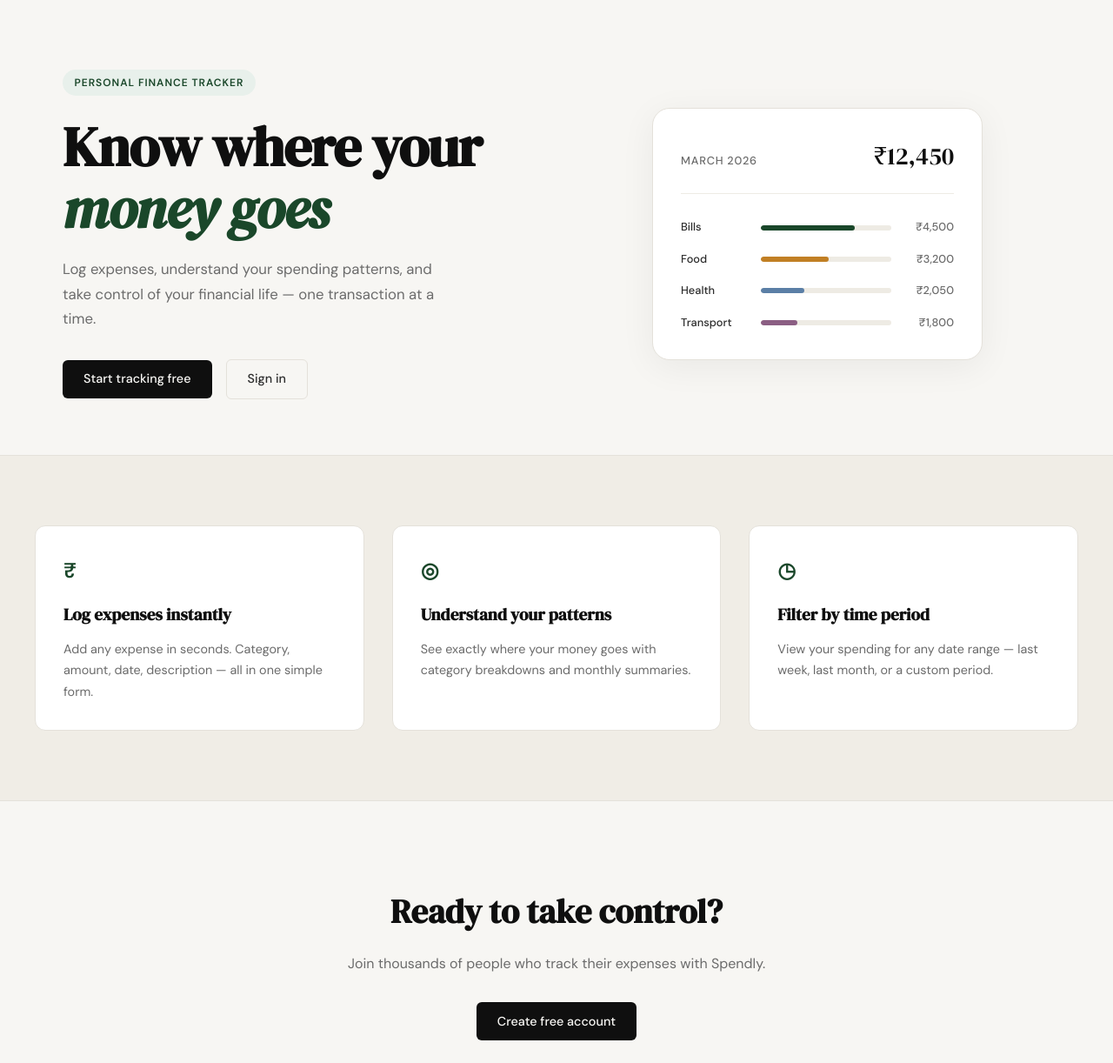
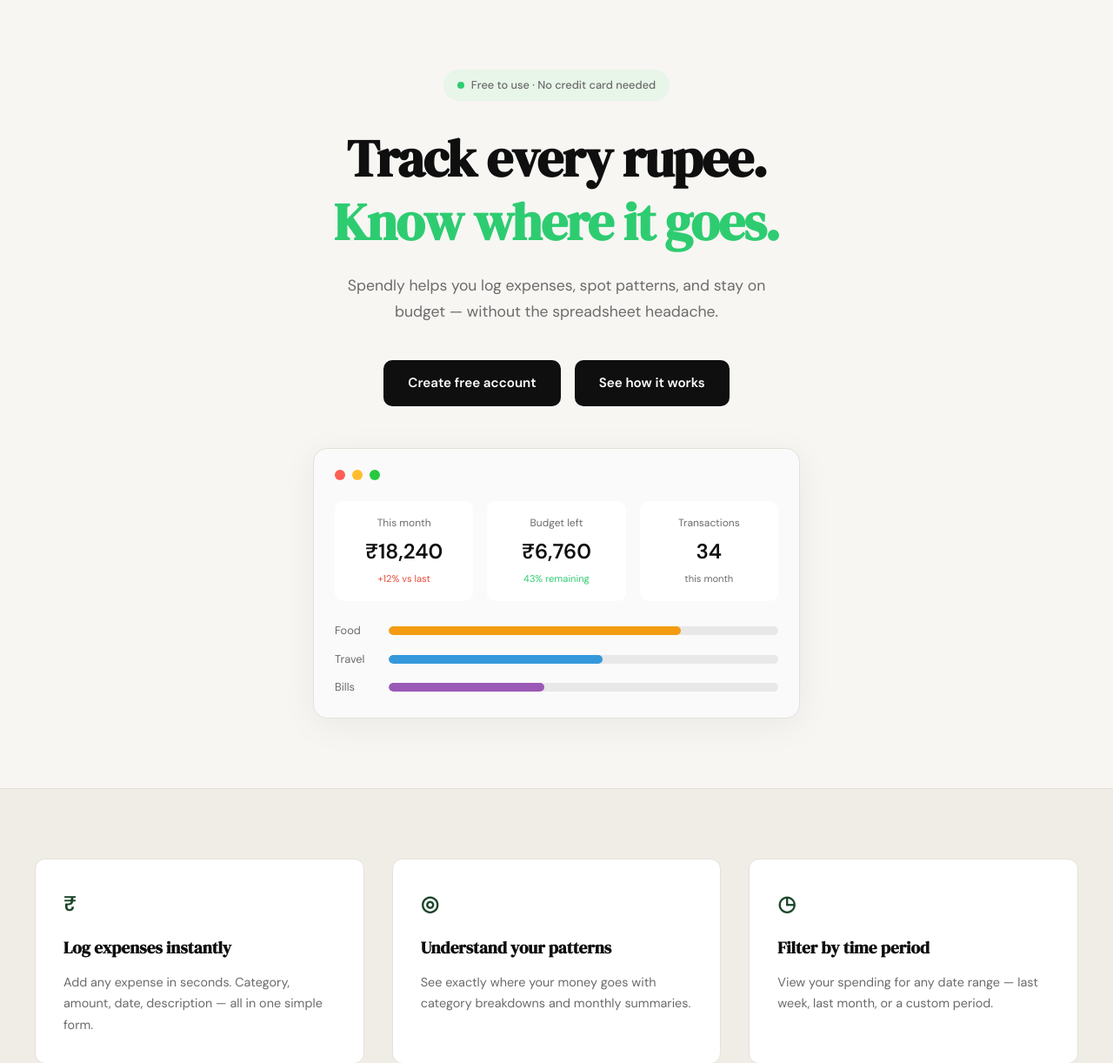
Before and after one commit to Gairolarishav/spendly, a Flask app: page / in a window 1280 px wide. Shown: the part 61-1283 px from the top of the page at 87% size. Run offline with Flask 3, Linux system fonts and the light colour scheme.

Commit message:
landing: redesign hero section to match mockup

```diff
--- a/static/css/style.css
+++ b/static/css/style.css
@@ -124,137 +124,195 @@ a { color: inherit; text-decoration: none; }
 /* ------------------------------------------------------------------ */
 
 .hero {
-    padding: 5rem 2rem 4rem;
-    display: grid;
-    grid-template-columns: 1fr 1fr;
-    gap: 4rem;
-    align-items: center;
+    padding: 5rem 2rem 5rem;
+    text-align: center;
     max-width: var(--max-width);
     margin: 0 auto;
+    display: flex;
+    flex-direction: column;
+    align-items: center;
+    gap: 2rem;
 }
 
 .hero-badge {
-    display: inline-block;
-    background: var(--accent-light);
-    color: var(--accent);
-    font-size: 0.75rem;
-    font-weight: 600;
-    letter-spacing: 0.08em;
-    text-transform: uppercase;
-    padding: 0.35rem 0.85rem;
+    display: inline-flex;
+    align-items: center;
+    gap: 0.5rem;
+    background: #e8f5e9;
+    color: #6b6b6b;
+    font-size: 0.8rem;
+    font-weight: 500;
+    padding: 0.5rem 1rem;
     border-radius: 999px;
-    margin-bottom: 1.5rem;
+}
+
+.hero-badge-dot {
+    width: 8px;
+    height: 8px;
+    background: #2ecc71;
+    border-radius: 50%;
 }
 
 .hero-title {
     font-family: var(--font-display);
-    font-size: clamp(2.5rem, 5vw, 4rem);
-    line-height: 1.1;
+    font-size: clamp(2.5rem, 6vw, 3.75rem);
+    line-height: 1.15;
     letter-spacing: -0.02em;
     color: var(--ink);
-    margin-bottom: 1.25rem;
+    display: flex;
+    flex-direction: column;
+    gap: 0.25rem;
 }
 
-.hero-title em {
-    font-style: italic;
-    color: var(--accent);
+.hero-title-line {
+    display: block;
+}
+
+.hero-title-green {
+    color: #2ecc71;
 }
 
 .hero-subtitle {
-    font-size: 1.05rem;
+    font-size: 1.1rem;
     color: var(--ink-muted);
     line-height: 1.7;
-    max-width: 460px;
-    margin-bottom: 2rem;
+    max-width: 500px;
+    margin-top: -0.5rem;
 }
 
 .hero-actions {
     display: flex;
     gap: 1rem;
     align-items: center;
+    margin-top: 0.5rem;
+}
+
+.btn-hero {
+    background: #0f0f0f;
+    color: #ffffff;
+    font-weight: 600;
+    padding: 0.875rem 1.75rem;
+    border-radius: 10px;
+    text-decoration: none;
+    font-size: 0.95rem;
+    transition: opacity 0.2s ease;
+}
+
+.btn-hero:hover {
+    opacity: 0.85;
 }
 
 /* ------------------------------------------------------------------ */
-/* Mock card (hero visual)                                             */
+/* Hero Dashboard Preview                                              */
 /* ------------------------------------------------------------------ */
 
-.hero-visual {
-    display: flex;
-    justify-content: center;
+.hero-dashboard {
+    margin-top: 1rem;
+    width: 100%;
+    max-width: 560px;
 }
 
-.mock-card {
-    background: var(--paper-card);
-    border: 1px solid var(--border);
-    border-radius: var(--radius-lg);
-    padding: 2rem;
-    width: 100%;
-    max-width: 380px;
+.dashboard-window {
+    background: #fafafa;
+    border: 1px solid #e4e1da;
+    border-radius: 16px;
+    padding: 1.5rem;
     box-shadow: 0 8px 40px rgba(0,0,0,0.06);
 }
 
-.mock-card-header {
+.dashboard-header {
     display: flex;
-    justify-content: space-between;
-    align-items: baseline;
-    margin-bottom: 1.75rem;
-    padding-bottom: 1.25rem;
-    border-bottom: 1px solid var(--border-soft);
+    gap: 8px;
+    margin-bottom: 1.5rem;
 }
 
-.mock-label {
-    font-size: 0.8rem;
-    font-weight: 500;
-    color: var(--ink-muted);
-    text-transform: uppercase;
-    letter-spacing: 0.06em;
+.window-dot {
+    width: 12px;
+    height: 12px;
+    border-radius: 50%;
 }
 
-.mock-total {
-    font-family: var(--font-display);
-    font-size: 1.75rem;
-    color: var(--ink);
+.window-dot-red { background: #ff5f56; }
+.window-dot-yellow { background: #ffbd2e; }
+.window-dot-green { background: #27c93f; }
+
+.dashboard-stats {
+    display: grid;
+    grid-template-columns: repeat(3, 1fr);
+    gap: 1rem;
+    margin-bottom: 1.5rem;
 }
 
-.mock-bars { display: flex; flex-direction: column; gap: 1rem; }
+.stat-box {
+    background: #ffffff;
+    border-radius: 10px;
+    padding: 1rem;
+    display: flex;
+    flex-direction: column;
+    align-items: center;
+    text-align: center;
+}
 
-.mock-bar-row {
+.stat-label {
+    font-size: 0.75rem;
+    color: #6b6b6b;
+    margin-bottom: 0.25rem;
+}
+
+.stat-value {
+    font-size: 1.5rem;
+    font-weight: 700;
+    color: #0f0f0f;
+}
+
+.stat-sub {
+    font-size: 0.7rem;
+    color: #6b6b6b;
+    margin-top: 0.25rem;
+}
+
+.stat-sub-red {
+    color: #e74c3c;
+}
+
+.stat-sub-green {
+    color: #2ecc71;
+}
+
+.dashboard-chart {
+    display: flex;
+    flex-direction: column;
+    gap: 0.75rem;
+}
+
+.chart-row {
     display: grid;
-    grid-template-columns: 80px 1fr 60px;
+    grid-template-columns: 50px 1fr;
     align-items: center;
     gap: 0.75rem;
 }
 
-.mock-cat {
+.chart-label {
     font-size: 0.8rem;
-    font-weight: 500;
-    color: var(--ink-soft);
+    color: #6b6b6b;
+    text-align: left;
 }
 
-.mock-bar-track {
-    height: 6px;
-    background: var(--border-soft);
-    border-radius: 999px;
+.chart-bar-track {
+    height: 10px;
+    background: #e8e8e8;
+    border-radius: 5px;
     overflow: hidden;
 }
 
-.mock-bar {
+.chart-bar {
     height: 100%;
-    background: var(--accent);
-    border-radius: 999px;
-    transition: width 0.6s ease;
+    border-radius: 5px;
 }
 
-.mock-bar-2 { background: var(--accent-2); }
-.mock-bar-3 { background: #5b7fa6; }
-.mock-bar-4 { background: #8b5e83; }
-
-.mock-amt {
-    font-size: 0.8rem;
-    font-weight: 500;
-    color: var(--ink-muted);
-    text-align: right;
-}
+.chart-bar-orange { background: #f39c12; }
+.chart-bar-blue { background: #3498db; }
+.chart-bar-purple { background: #9b59b6; }
 
 /* ------------------------------------------------------------------ */
 /* Buttons                                                             */
@@ -558,18 +616,30 @@ a { color: inherit; text-decoration: none; }
 
 @media (max-width: 900px) {
     .hero {
-        grid-template-columns: 1fr;
         text-align: center;
     }
 
     .hero-subtitle { max-width: 100%; }
     .hero-actions { justify-content: center; }
-    .hero-visual { display: none; }
+
+    .dashboard-stats {
+        grid-template-columns: 1fr;
+    }
 
     .features-inner { grid-template-columns: 1fr; }
 }
 
 @media (max-width: 600px) {
     .nav-links a:not(.nav-cta) { display: none; }
-    .hero { padding: 3rem 1rem 2rem; }
+    .hero { padding: 3rem 1rem 3rem; }
+
+    .hero-actions {
+        flex-direction: column;
+        width: 100%;
+    }
+
+    .btn-hero {
+        width: 100%;
+        text-align: center;
+    }
 }
--- a/templates/landing.html
+++ b/templates/landing.html
@@ -5,56 +5,63 @@
 {% block content %}
 
 <section class="hero">
-    <div class="hero-inner">
-        <div class="hero-badge">Personal Finance Tracker</div>
-        <h1 class="hero-title">
-            Know where your<br>
-            <em>money goes</em>
-        </h1>
-        <p class="hero-subtitle">
-            Log expenses, understand your spending patterns,
-            and take control of your financial life —
-            one transaction at a time.
-        </p>
-        <div class="hero-actions">
-            <a href="{{ url_for('register') }}" class="btn-primary">Start tracking free</a>
-            <a href="{{ url_for('login') }}" class="btn-ghost">Sign in</a>
-        </div>
+    <div class="hero-badge">
+        <span class="hero-badge-dot"></span>
+        Free to use · No credit card needed
     </div>
-    <div class="hero-visual">
-        <div class="mock-card">
-            <div class="mock-card-header">
-                <span class="mock-label">March 2026</span>
-                <span class="mock-total">₹12,450</span>
+    <h1 class="hero-title">
+        <span class="hero-title-line">Track every rupee.</span>
+        <span class="hero-title-line hero-title-green">Know where it goes.</span>
+    </h1>
+    <p class="hero-subtitle">
+        Spendly helps you log expenses, spot patterns, and stay on budget — without the spreadsheet headache.
+    </p>
+    <div class="hero-actions">
+        <a href="{{ url_for('register') }}" class="btn-hero">Create free account</a>
+        <a href="{{ url_for('login') }}" class="btn-hero">See how it works</a>
+    </div>
+    <div class="hero-dashboard">
+        <div class="dashboard-window">
+            <div class="dashboard-header">
+                <span class="window-dot window-dot-red"></span>
+                <span class="window-dot window-dot-yellow"></span>
+                <span class="window-dot window-dot-green"></span>
             </div>
-            <div class="mock-bars">
-                <div class="mock-bar-row">
-                    <span class="mock-cat">Bills</span>
-                    <div class="mock-bar-track">
-                        <div class="mock-bar" style="width: 72%"></div>
+            <div class="dashboard-stats">
+                <div class="stat-box">
+                    <span class="stat-label">This month</span>
+                    <span class="stat-value">₹18,240</span>
+                    <span class="stat-sub stat-sub-red">+12% vs last</span>
+                </div>
+                <div class="stat-box">
+                    <span class="stat-label">Budget left</span>
+                    <span class="stat-value">₹6,760</span>
+                    <span class="stat-sub stat-sub-green">43% remaining</span>
+                </div>
+                <div class="stat-box">
+                    <span class="stat-label">Transactions</span>
+                    <span class="stat-value">34</span>
+                    <span class="stat-sub">this month</span>
+                </div>
+            </div>
+            <div class="dashboard-chart">
+                <div class="chart-row">
+                    <span class="chart-label">Food</span>
+                    <div class="chart-bar-track">
+                        <div class="chart-bar chart-bar-orange" style="width: 75%"></div>
                     </div>
-                    <span class="mock-amt">₹4,500</span>
                 </div>
-                <div class="mock-bar-row">
-                    <span class="mock-cat">Food</span>
-                    <div class="mock-bar-track">
-                        <div class="mock-bar mock-bar-2" style="width: 52%"></div>
+                <div class="chart-row">
+                    <span class="chart-label">Travel</span>
+                    <div class="chart-bar-track">
+                        <div class="chart-bar chart-bar-blue" style="width: 55%"></div>
                     </div>
-                    <span class="mock-amt">₹3,200</span>
                 </div>
-                <div class="mock-bar-row">
-                    <span class="mock-cat">Health</span>
-                    <div class="mock-bar-track">
-                        <div class="mock-bar mock-bar-3" style="width: 33%"></div>
+                <div class="chart-row">
+                    <span class="chart-label">Bills</span>
+                    <div class="chart-bar-track">
+                        <div class="chart-bar chart-bar-purple" style="width: 40%"></div>
                     </div>
-                    <span class="mock-amt">₹2,050</span>
-                </div>
-                <div class="mock-bar-row">
-                    <span class="mock-cat">Transport</span>
-                    <div class="mock-bar-track">
-                        <div class="mock-bar mock-bar-4" style="width: 28%"></div>
-                    </div>
-                    <span class="mock-amt">₹1,800</span>
                 </div>
             </div>
         </div>
```
